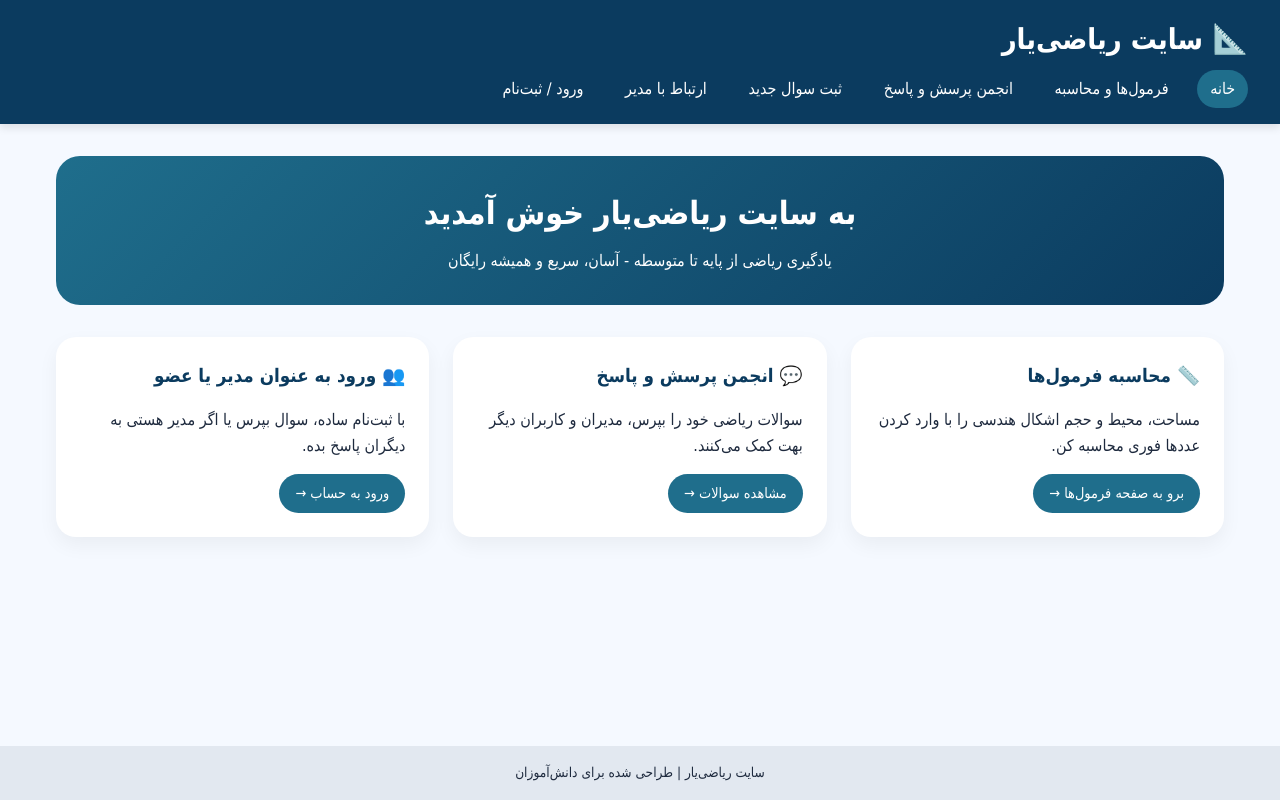
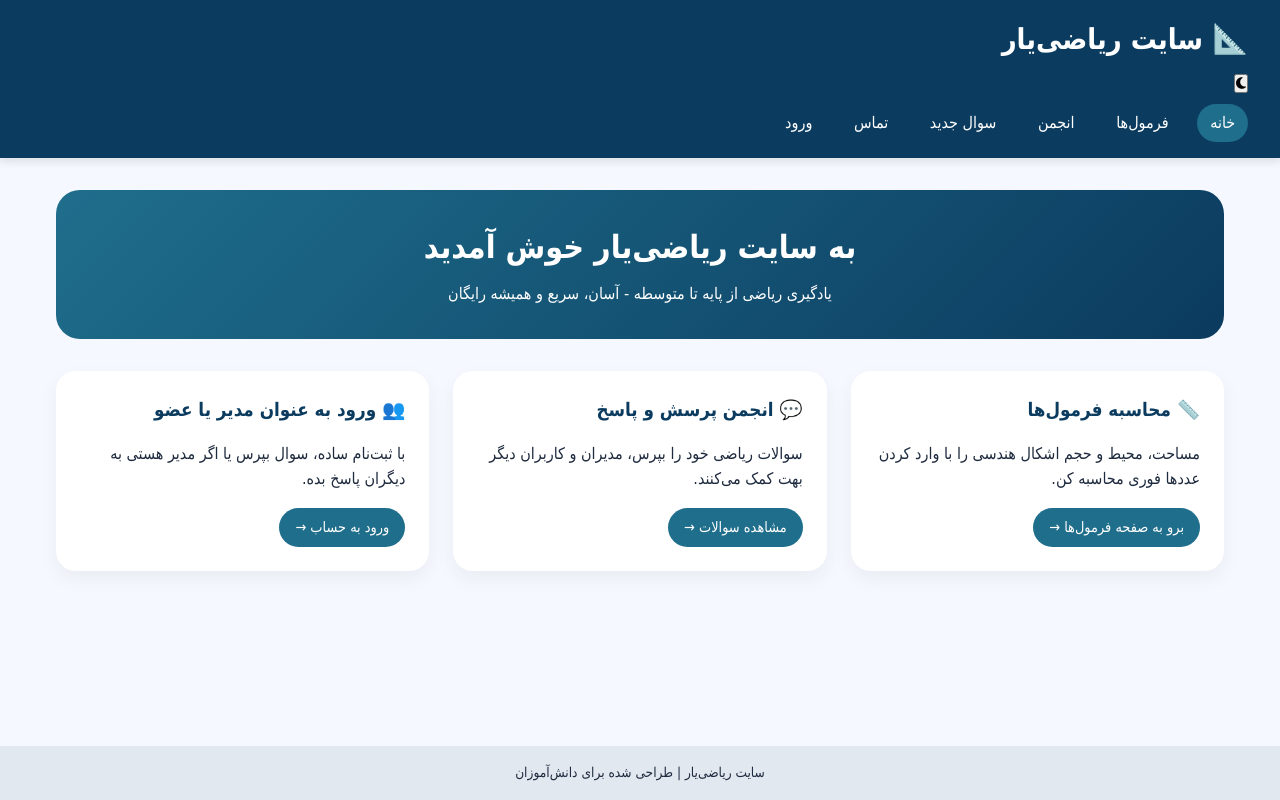
Before and after one commit to Cyrus-Harry/riazi, a plain HTML site: page index.html in a window 1280 px wide. Drawn offline with Linux system fonts and the light colour scheme.

Commit message:
Update index.html

```diff
--- a/index.html
+++ b/index.html
@@ -5,17 +5,25 @@
     <meta name="viewport" content="width=device-width, initial-scale=1.0">
     <title>خانه | سایت ریاضی</title>
     <link rel="stylesheet" href="index.css">
+    <link rel="stylesheet" href="https://cdnjs.cloudflare.com/ajax/libs/font-awesome/6.5.0/css/all.min.css">
 </head>
 <body>
     <header>
-        <h1>📐 سایت ریاضی‌یار</h1>
+        <div class="header-top">
+            <h1>📐 سایت ریاضی‌یار</h1>
+            <div class="header-actions">
+                <button id="themeToggle" class="theme-btn" title="تغییر تم">
+                    <i class="fas fa-moon"></i>
+                </button>
+            </div>
+        </div>
         <nav>
             <a href="index.html" class="active">خانه</a>
-            <a href="math.html">فرمول‌ها و محاسبه</a>
-            <a href="questions.html">انجمن پرسش و پاسخ</a>
-            <a href="ask.html">ثبت سوال جدید</a>
-            <a href="contact.html">ارتباط با مدیر</a>
-            <a href="login.html">ورود / ثبت‌نام</a>
+            <a href="math.html">فرمول‌ها</a>
+            <a href="questions.html">انجمن</a>
+            <a href="ask.html">سوال جدید</a>
+            <a href="contact.html">تماس</a>
+            <a href="login.html">ورود</a>
         </nav>
     </header>
 
@@ -45,8 +53,11 @@
     </main>
 
     <footer>
-        <p>سایت ریاضی‌یار | طراحی شده برای دانش‌آموزان </p>
+        <p>سایت ریاضی‌یار | طراحی شده برای دانش‌آموزان</p>
     </footer>
+
+    <!-- سیستم نوتیفیکیشن -->
+    <div id="notification" class="notification"></div>
 
     <script src="index.js"></script>
 </body>
```
